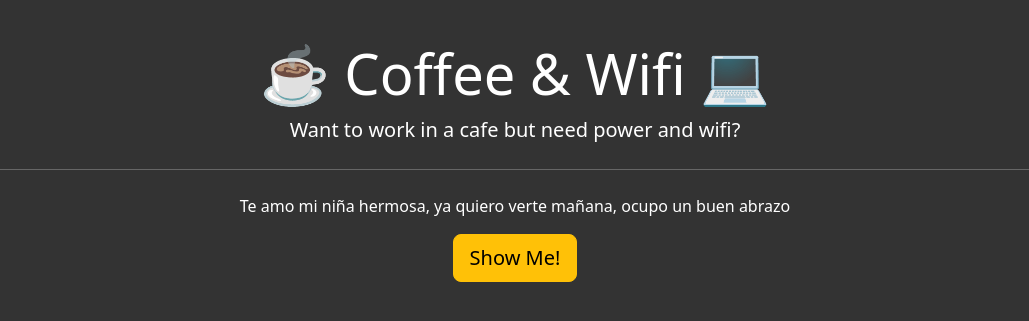
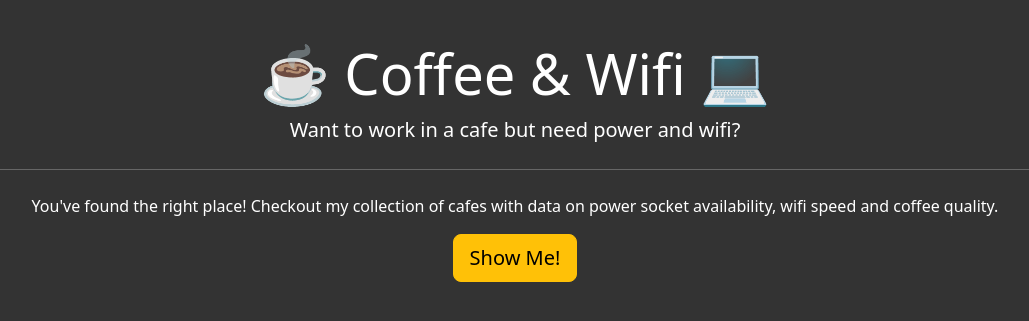
Before and after one commit to Dylalva/Project-CI-CD-Pipeline, a Flask app: page / in a window 1280 px wide. Shown: the part 239-560 px from the top of the page, without its empty margins (125-1154 px from the left). Run offline with Flask 3, Linux system fonts and the light colour scheme; some libraries are stand-ins or nearby versions.

Commit message:
prueba deployment 5

```diff
--- a/templates/index.html
+++ b/templates/index.html
@@ -8,7 +8,8 @@
     <p class="lead">Want to work in a cafe but need power and wifi?</p>
     <hr class="my-4" />
     <p>
-     Te amo mi niña hermosa, ya quiero verte mañana, ocupo un buen abrazo
+      You've found the right place! Checkout my collection of cafes with data on
+      power socket availability, wifi speed and coffee quality.
     </p>
     <a
       class="btn btn-warning btn-lg"
```
